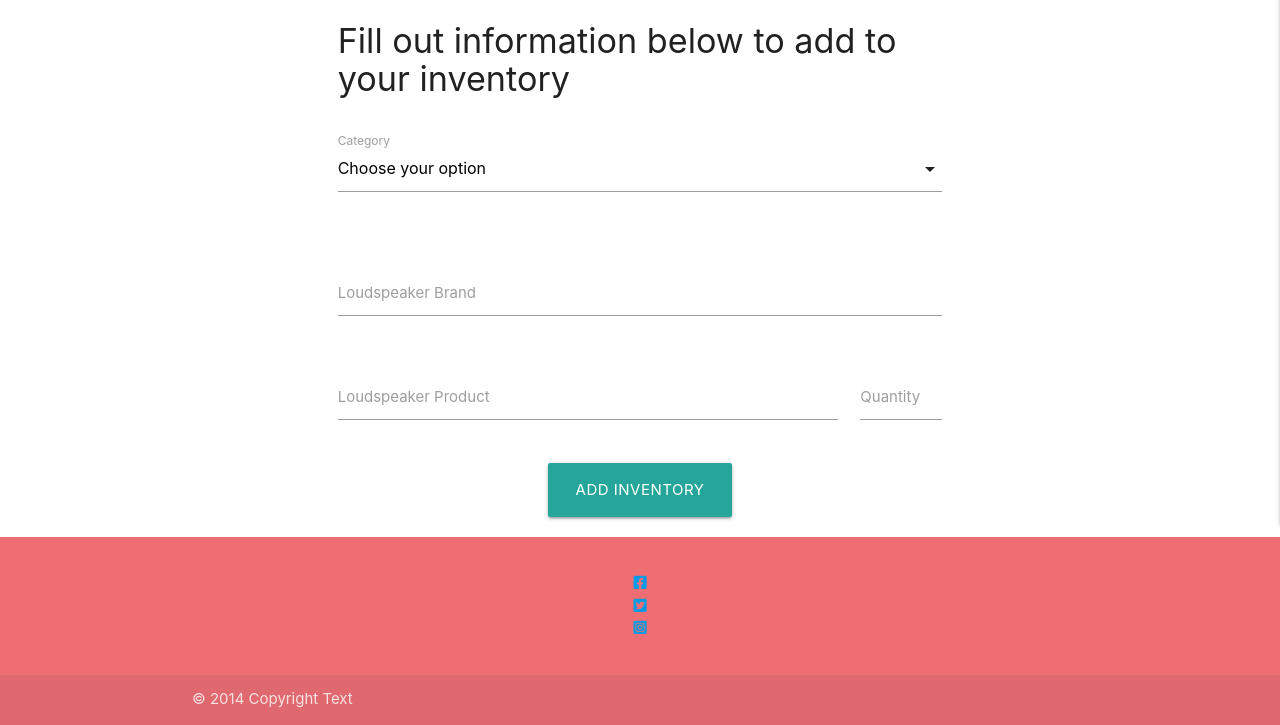
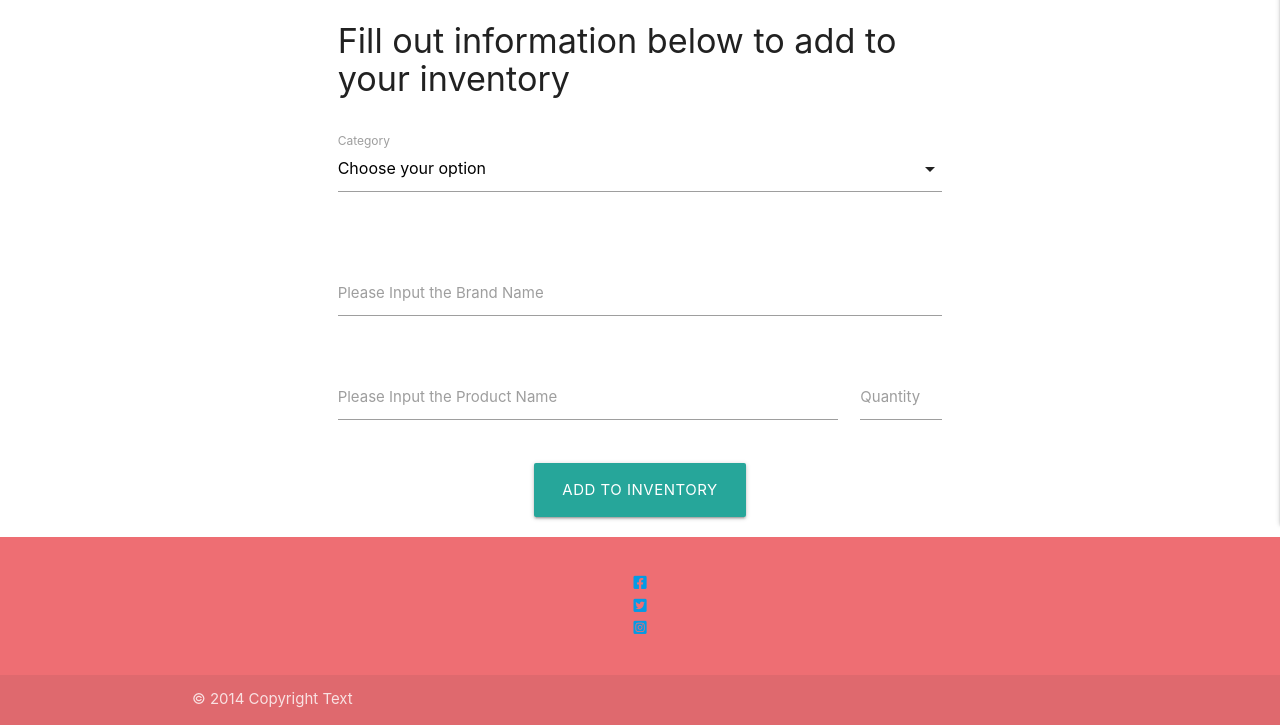
Before and after one commit to RvN-R/milestone-3-missingpiece, a Flask app: page /add_inventory in a window 1280 px wide. Shown: the part 336-1061 px from the top of the page. Run offline with Flask 2, Linux system fonts and the light colour scheme; data that the repository does not hold is empty; some libraries are stand-ins or nearby versions.

Commit message:
Improved UX of add_inventory form

```diff
--- a/app.py
+++ b/app.py
@@ -126,15 +126,10 @@ def add_inventory():
     if request.method == "POST":
         inventory = {
             "created_by": session["user"],
-            "loudspeaker_brand": request.form.get("loudspeaker_brand"),
-            "loudspeaker_product": request.form.get("loudspeaker_product"),
-            "loudspeaker_product_qty": request.form.get("loudspeaker_product_qty"),
-            "mixer_brand": request.form.get("mixer_brand"),
-            "mixer_product": request.form.get("mixer_product"),
-            "mixer_product_qty": request.form.get("mixer_product_qty"),
-            "microphone_brand": request.form.get("microphone_brand"),
-            "microphone_product": request.form.get("microphone_product"),
-            "microphone_product_qty": request.form.get("microphone_product_qty")
+            "categories_name": request.form.get("categories_name"),
+            "brand": request.form.get("brand"),
+            "product": request.form.get("product"),
+            "product_qty": request.form.get("product_qty")
         }
         mongo.db.inventories.insert_one(inventory)
         flash("Inventory Successfully Added")
--- a/templates/add_inventory.html
+++ b/templates/add_inventory.html
@@ -8,7 +8,7 @@
     </div>
     <div class="row">
         <form class="col s12" method="POST" action="{{ url_for('add_inventory') }}">
-            <!--Loudspeaker Categories-->
+            <!--Categories-->
           <div class="row">
             <div class="col s12">
               <h4>Fill out information below to add to your inventory</h4>
@@ -26,27 +26,29 @@
               </div>
             </div>
           </div>
-          <div class="row loudspeaker_brand_row hide_loudspeaker_brand_row">
+          <!--Brand Input-->
+          <div class="row">
             <div class="input-field col s12">
-              <input id="loudspeaker_brand" name= "loudspeaker_brand" type="text" class="validate" required>
-              <label for="loudspeaker_brand">Loudspeaker Brand</label>
+              <input id="brand" name= "brand" type="text" class="validate" required>
+              <label for="brand">Please Input the Brand Name</label>
             </div>
           </div>
-          <div class="row loudspeaker_product_row hide_loudspeaker_product_row">
+          <!--product-->
+          <div class="row">
             <div class="input-field col s10">
-                <input id="loudspeaker_product" name= "loudspeaker_product" type="text" class="validate" required>
-                <label for="loudspeaker_product">Loudspeaker Product</label>
+                <input id="product" name= "product" type="text" class="validate" required>
+                <label for="product"> Please Input the Product Name</label>
               </div>
               <div class="input-field col s2">
-                <input id="loudspeaker_product_qty" name= "loudspeaker_product_qty" type="text" class="validate" required>
-                <label for="loudspeaker_product_qty">Quantity</label>
+                <input id="product_qty" name= "product_qty" type="number" class="validate" required>
+                <label for="product_qty">Quantity</label>
               </div>
           </div>
           <!--Submit Button-->
           <div class="row">
               <div class="col s12 center-align">
                   <button type="submit" class="btn-large">
-                      Add Inventory
+                      Add To Inventory
                   </button>
               </div>
           </div>
```
